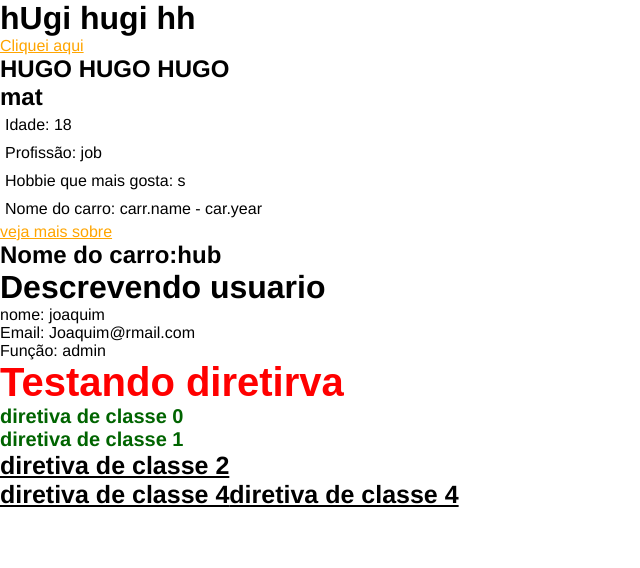
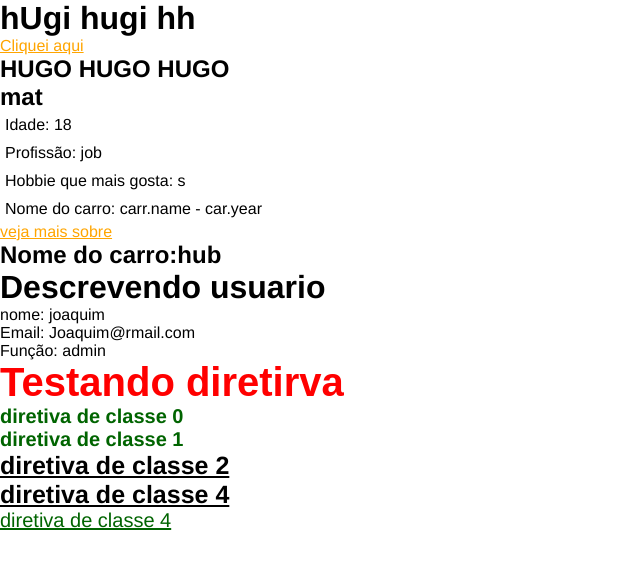
Before and after one commit to talinpk/curso-angular, an Angular app: page / in a window 1280 px wide. Shown: the top 568 px of the page, without its empty margins (0-640 px from the left). Built offline with nearby package versions, Linux system fonts and the light colour scheme.

Commit message:
Update directives.component.html

```diff
--- a/src/app/components/directives/directives.component.html
+++ b/src/app/components/directives/directives.component.html
@@ -4,4 +4,5 @@
 
 <h2 [ngClass]="underline" >diretiva de classe 2</h2>
 <a href="#" [ngClass]="underline" >diretiva de classe 4</a>
-<a href="#" [ngClass]="underline" >diretiva de classe 4</a>
+<br>
+<a href="#" [ngClass]="classes" >diretiva de classe 4</a>
```
